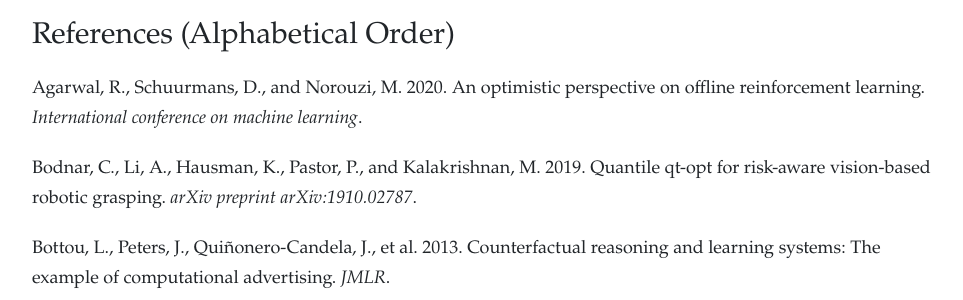
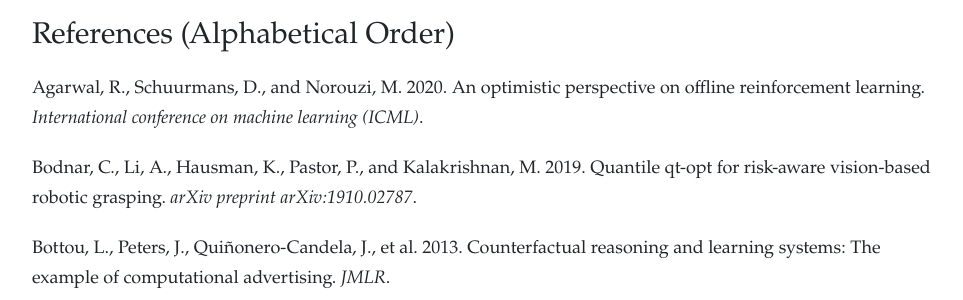
Before and after one commit to offline-rl-neurips/offline-rl-neurips.github.io, a Jekyll site: the page built from resources.html, in a window 1280 px wide and 900 px high. Shown: the part 428-728 px from the top of the window, without its empty margins (151-1114 px from the left). Built offline with Jekyll 4.4.1, drawn with Linux system fonts in a browser that asks for light colours; nearby versions of some CDN libraries.

Commit message:
Update resources.html

```diff
--- a/resources.html
+++ b/resources.html
@@ -21,7 +21,7 @@
 <p><span class="smallcaps">Agarwal, R.</span> 2020. An optimistic perspective on offline reinforcement learning..</p>
 </div> -->
 <div id="ref-agarwal2019striving">
-<p><span class="smallcaps">Agarwal, R., Schuurmans, D., and Norouzi, M.</span> 2020. An optimistic perspective on offline reinforcement learning. <em>International conference on machine learning</em>.</p>
+<p><span class="smallcaps">Agarwal, R., Schuurmans, D., and Norouzi, M.</span> 2020. An optimistic perspective on offline reinforcement learning. <em>International conference on machine learning (ICML)</em>.</p>
 </div>
 <div id="ref-bodnar2019quantile">
 <p><span class="smallcaps">Bodnar, C., Li, A., Hausman, K., Pastor, P., and Kalakrishnan, M.</span> 2019. Quantile qt-opt for risk-aware vision-based robotic grasping. <em>arXiv preprint arXiv:1910.02787</em>.</p>
```
